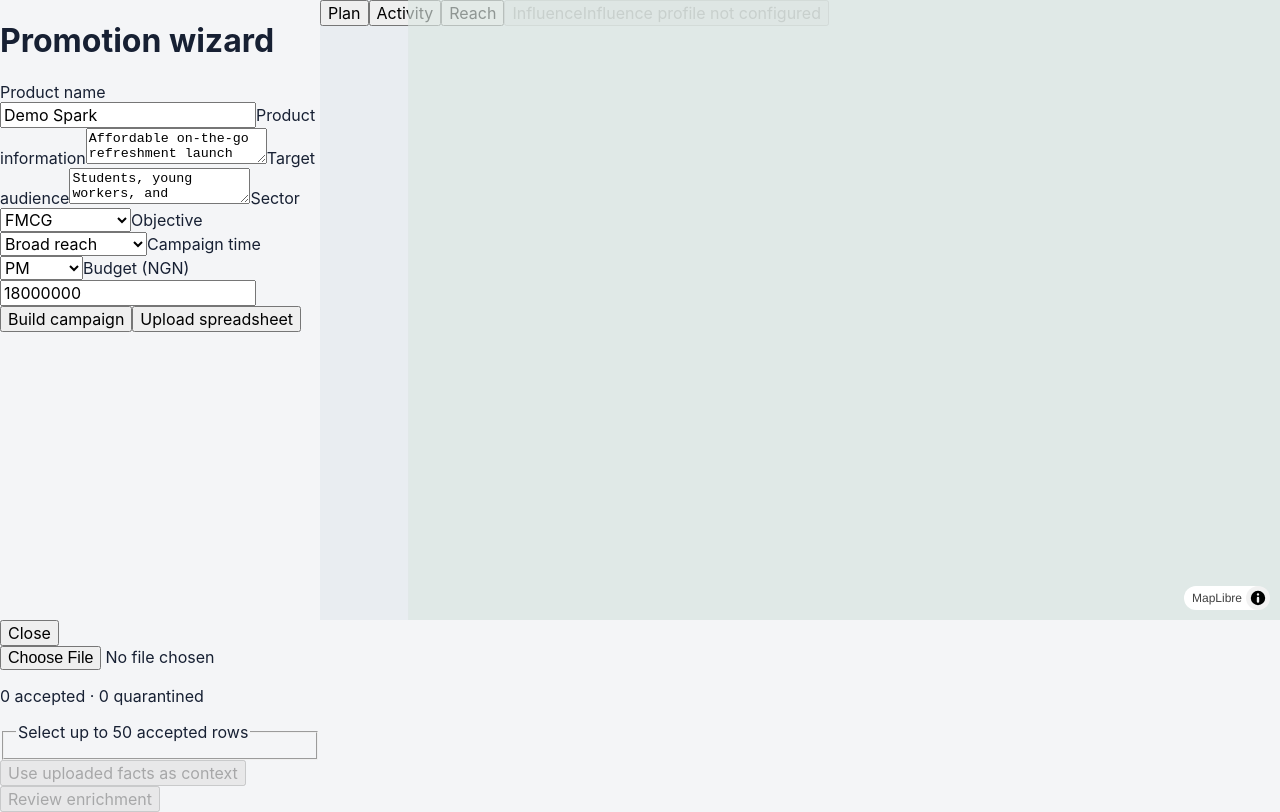
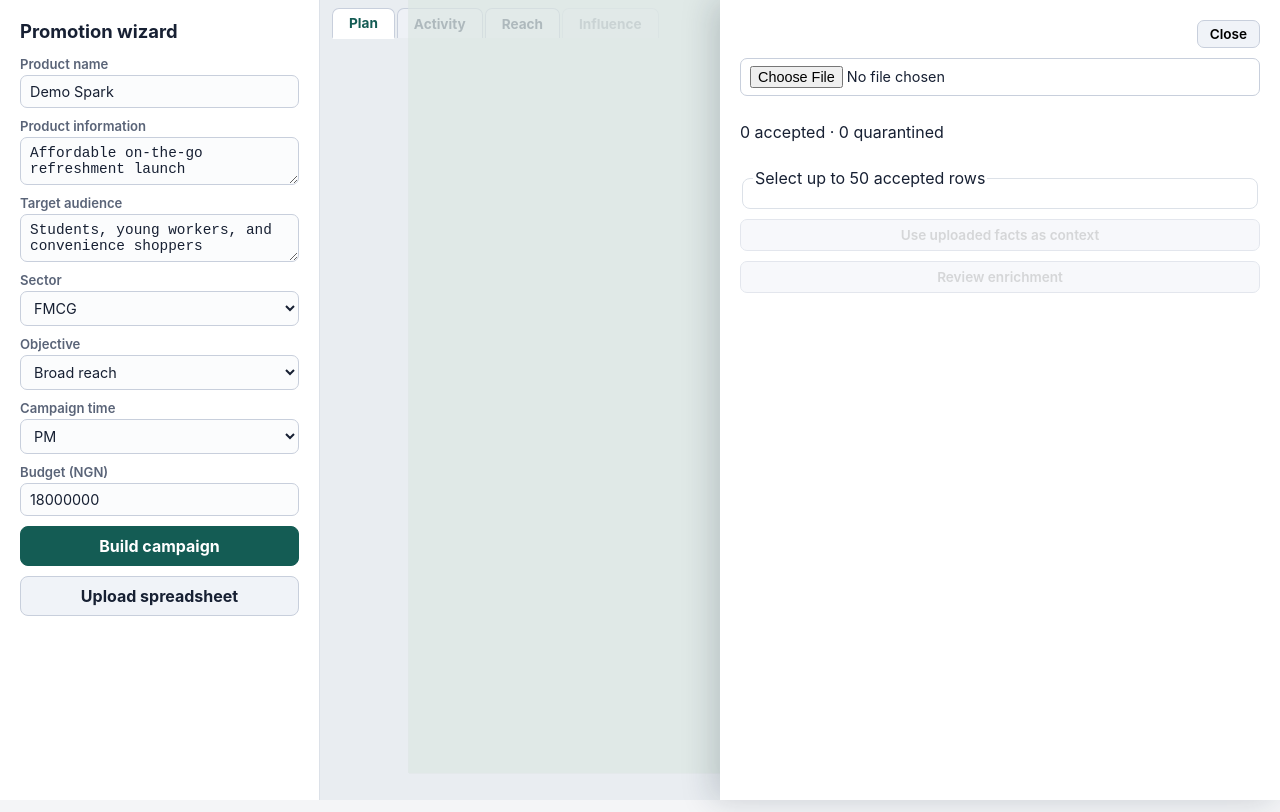
Before and after one commit to GeoTracka/ooh-datahub, a Next.js app: page / in a window 1280 px wide. Both pictures are taken after a click on the button "Upload spreadsheet". Built offline with nearby package versions, Linux system fonts and the light colour scheme.

Commit message:
feat: refine campaign explorer presentation

```diff
--- a/src/app/globals.css
+++ b/src/app/globals.css
@@ -87,10 +87,372 @@ button, input, select { font: inherit; }
   border-top: 1px solid #dce1e8;
 }
 
+/* Brief panel — left sidebar form */
+.brief-panel {
+  display: flex;
+  flex-direction: column;
+  gap: 10px;
+  padding: 20px;
+  background: #ffffff;
+  border-right: 1px solid #dce1e8;
+  overflow-y: auto;
+  max-height: 100vh;
+}
+.brief-panel h1 {
+  margin: 0 0 4px;
+  font-size: 1.15rem;
+  font-weight: 750;
+}
+.brief-panel label {
+  display: flex;
+  flex-direction: column;
+  gap: 3px;
+  font-size: 0.82rem;
+  font-weight: 600;
+  color: #5a6478;
+}
+.brief-panel input,
+.brief-panel select,
+.brief-panel textarea {
+  padding: 7px 9px;
+  border: 1px solid #c8cfdc;
+  border-radius: 7px;
+  font-size: 0.9rem;
+  font-weight: 400;
+  color: #172033;
+  background: #fbfcfd;
+}
+.brief-panel input:focus,
+.brief-panel select:focus,
+.brief-panel textarea:focus {
+  outline: 2px solid #3b82f6;
+  outline-offset: -1px;
+  border-color: #3b82f6;
+}
+.brief-panel textarea { resize: vertical; min-height: 44px; }
+.brief-panel button {
+  padding: 9px 14px;
+  border: 1px solid #c8cfdc;
+  border-radius: 8px;
+  background: #f0f3f8;
+  color: #172033;
+  font-weight: 650;
+  cursor: pointer;
+  transition: background 0.15s;
+}
+.brief-panel button:hover { background: #e3e8f0; }
+.brief-panel button[type="submit"] {
+  background: #145c54;
+  color: #ffffff;
+  border-color: #145c54;
+}
+.brief-panel button[type="submit"]:hover { background: #0f4942; }
+
+/* Screen-reader-only utility */
+.sr-only {
+  position: absolute;
+  width: 1px;
+  height: 1px;
+  padding: 0;
+  margin: -1px;
+  overflow: hidden;
+  clip: rect(0, 0, 0, 0);
+  white-space: nowrap;
+  border: 0;
+}
+
+/* Primary action button */
+.primary {
+  background: #145c54 !important;
+  color: #ffffff !important;
+  border-color: #145c54 !important;
+  font-weight: 750 !important;
+}
+.primary:hover:not(:disabled) { background: #0f4942 !important; }
+.primary:disabled { opacity: 0.5; cursor: not-allowed; }
+
+/* Map marker selected state */
+.map-marker.selected {
+  background: #b8860b;
+  border-color: #ffd700;
+  box-shadow: 0 4px 14px rgb(184 134 11 / 40%);
+}
+
+/* Lens tabs */
+.map-region [role="tablist"] {
+  display: flex;
+  gap: 2px;
+  padding: 8px 12px 0;
+  background: transparent;
+}
+.map-region [role="tab"] {
+  padding: 6px 16px;
+  border: 1px solid #c8cfdc;
+  border-bottom: none;
+  border-radius: 7px 7px 0 0;
+  background: #eef1f6;
+  color: #5a6478;
+  font-size: 0.85rem;
+  font-weight: 650;
+  cursor: pointer;
+}
+.map-region [role="tab"][aria-selected="true"] {
+  background: #ffffff;
+  color: #145c54;
+  border-bottom: 2px solid #ffffff;
+  margin-bottom: -1px;
+}
+.map-region [role="tab"]:disabled {
+  opacity: 0.45;
+  cursor: not-allowed;
+}
+
+/* Zone cards overlay */
+.zone-cards {
+  list-style: none;
+  margin: 0;
+  padding: 0;
+  display: flex;
+  flex-direction: column;
+  gap: 8px;
+}
+.zone-cards li {
+  background: #ffffff;
+  border: 1px solid #dce1e8;
+  border-radius: 10px;
+  box-shadow: 0 2px 8px rgb(16 32 51 / 8%);
+  overflow: hidden;
+}
+.zone-cards li > button {
+  display: flex;
+  flex-direction: column;
+  gap: 3px;
+  width: 100%;
+  padding: 10px 14px;
+  border: none;
+  background: transparent;
+  text-align: left;
+  cursor: pointer;
+  font-size: 0.82rem;
+  color: #5a6478;
+}
+.zone-cards li > button:hover { background: #f6f8fb; }
+.zone-cards strong { font-size: 0.95rem; color: #172033; }
+.zone-cards [aria-label$="sites"] {
+  display: flex;
+  flex-wrap: wrap;
+  gap: 4px;
+  padding: 6px 14px 10px;
+}
+.zone-cards [aria-label$="sites"] button {
+  padding: 3px 8px;
+  border: 1px solid #c8cfdc;
+  border-radius: 5px;
+  background: #f0f3f8;
+  font-size: 0.78rem;
+  cursor: pointer;
+}
+
+/* Package strip */
+.package-strip button {
+  border: 1px solid #dce1e8;
+  border-radius: 8px;
+  background: #f6f8fb;
+  padding: 8px 12px;
+  cursor: pointer;
+  text-align: left;
+  display: flex;
+  flex-direction: column;
+  gap: 2px;
+  font-size: 0.8rem;
+  color: #5a6478;
+}
+.package-strip button:hover { background: #eef1f6; }
+.package-strip strong { color: #172033; font-size: 1rem; }
+.package-strip small { color: #8a92a3; font-size: 0.75rem; }
+.package-strip > div {
+  display: flex;
+  flex-direction: column;
+  gap: 2px;
+  font-size: 0.8rem;
+  color: #5a6478;
+}
+.package-strip > div strong { color: #172033; font-size: 1rem; }
+
+/* Adjustments panel */
+[aria-label="Plan adjustments"] {
+  grid-column: 1 / -1;
+  padding: 14px 20px;
+  background: #f9fafc;
+  border-top: 1px solid #dce1e8;
+  display: flex;
+  flex-wrap: wrap;
+  gap: 10px;
+  align-items: flex-start;
+}
+[aria-label="Plan adjustments"] > strong {
+  width: 100%;
+  font-size: 0.9rem;
+  color: #172033;
+}
+[aria-label="Plan adjustments"] button {
+  padding: 6px 12px;
+  border: 1px solid #c8cfdc;
+  border-radius: 7px;
+  background: #ffffff;
+  font-size: 0.82rem;
+  font-weight: 600;
+  cursor: pointer;
+  color: #172033;
+}
+[aria-label="Plan adjustments"] button:hover { background: #eef1f6; }
+[aria-label="Plan adjustments"] > section,
+[aria-label="Plan adjustments"] > details {
+  width: 100%;
+}
+[aria-label="Plan adjustments"] h2,
+[aria-label="Plan adjustments"] h3 {
+  font-size: 0.9rem;
+  margin: 0 0 6px;
+}
+[aria-label="Plan adjustments"] dl {
+  display: grid;
+  grid-template-columns: max-content 1fr;
+  gap: 2px 12px;
+  margin: 4px 0;
+  font-size: 0.8rem;
+}
+[aria-label="Plan adjustments"] dt { color: #5a6478; font-weight: 600; }
+[aria-label="Plan adjustments"] dd { margin: 0; color: #172033; }
+[aria-label="Plan adjustments"] code {
+  font-size: 0.75rem;
+  background: #eef1f6;
+  padding: 1px 4px;
+  border-radius: 3px;
+  word-break: break-all;
+}
+
+/* Dialogs (CausalDrawer, RfqDrawer, UploadDialog) */
+[role="dialog"][aria-modal="true"] {
+  position: fixed;
+  top: 0;
+  right: 0;
+  bottom: 0;
+  width: min(560px, 100vw);
+  background: #ffffff;
+  box-shadow: -8px 0 30px rgb(16 32 51 / 18%);
+  overflow-y: auto;
+  padding: 20px;
+  z-index: 100;
+  display: flex;
+  flex-direction: column;
+  gap: 10px;
+}
+[role="dialog"][aria-modal="true"] > button:first-child {
+  align-self: flex-end;
+  padding: 5px 12px;
+  border: 1px solid #c8cfdc;
+  border-radius: 7px;
+  background: #f0f3f8;
+  cursor: pointer;
+  font-size: 0.85rem;
+}
+[role="dialog"][aria-modal="true"] label {
+  display: flex;
+  flex-direction: column;
+  gap: 3px;
+  font-size: 0.82rem;
+  font-weight: 600;
+  color: #5a6478;
+}
+[role="dialog"][aria-modal="true"] input,
+[role="dialog"][aria-modal="true"] select,
+[role="dialog"][aria-modal="true"] textarea {
+  padding: 7px 9px;
+  border: 1px solid #c8cfdc;
+  border-radius: 7px;
+  font-size: 0.9rem;
+}
+[role="dialog"][aria-modal="true"] button {
+  padding: 7px 12px;
+  border: 1px solid #c8cfdc;
+  border-radius: 7px;
+  background: #f0f3f8;
+  cursor: pointer;
+  font-size: 0.85rem;
+  font-weight: 600;
+}
+[role="dialog"][aria-modal="true"] button:hover:not(:disabled) { background: #e3e8f0; }
+[role="dialog"][aria-modal="true"] button:disabled { opacity: 0.5; cursor: not-allowed; }
+[role="dialog"][aria-modal="true"] pre {
+  background: #f4f5f7;
+  padding: 10px;
+  border-radius: 7px;
+  font-size: 0.78rem;
+  white-space: pre-wrap;
+  word-break: break-word;
+  max-height: 240px;
+  overflow-y: auto;
+}
+[role="dialog"][aria-modal="true"] h1 { font-size: 1.1rem; margin: 0; }
+[role="dialog"][aria-modal="true"] h2 { font-size: 0.95rem; margin: 0; }
+[role="dialog"][aria-modal="true"] h3 { font-size: 0.88rem; margin: 0; }
+[role="dialog"][aria-modal="true"] nav {
+  display: flex;
+  flex-wrap: wrap;
+  gap: 4px;
+  align-items: center;
+}
+[role="dialog"][aria-modal="true"] nav button {
+  padding: 3px 8px;
+  font-size: 0.78rem;
+}
+[role="dialog"][aria-modal="true"] dl {
+  display: grid;
+  grid-template-columns: max-content 1fr;
+  gap: 2px 12px;
+  font-size: 0.82rem;
+  margin: 4px 0;
+}
+[role="dialog"][aria-modal="true"] dt { color: #5a6478; font-weight: 600; }
+[role="dialog"][aria-modal="true"] dd { margin: 0; }
+[role="dialog"][aria-modal="true"] section {
+  display: flex;
+  flex-direction: column;
+  gap: 6px;
+}
+[role="dialog"][aria-modal="true"] fieldset {
+  border: 1px solid #dce1e8;
+  border-radius: 8px;
+  padding: 10px;
+  display: flex;
+  flex-direction: column;
+  gap: 6px;
+}
+[role="dialog"][aria-modal="true"] fieldset label {
+  flex-direction: row;
+  align-items: center;
+  gap: 6px;
+  font-weight: 400;
+  font-size: 0.85rem;
+}
+
+/* Uploaded planning status aside */
+[aria-label="Uploaded planning status"] {
+  padding: 10px 16px;
+  background: #fff8e1;
+  border-top: 1px solid #e8d48c;
+  font-size: 0.82rem;
+  display: flex;
+  flex-direction: column;
+  gap: 3px;
+}
+
 @media (max-width: 820px) {
   .planner-shell { display: block; }
   .map-region { min-height: 58vh; }
   .zone-cards { position: relative; top: 64px; left: 0; width: auto; margin: 0 12px; }
   .package-strip { grid-template-columns: 1fr 1fr; }
   .comparison-pair { grid-template-columns: 1fr; }
+  [role="dialog"][aria-modal="true"] { width: 100vw; }
 }
--- a/src/features/CausalDrawer.tsx
+++ b/src/features/CausalDrawer.tsx
@@ -66,7 +66,8 @@ export function CausalDrawer({
       returnFocusRef.current?.focus();
     };
   }, []);
-  const stage = measurement.stages.find((item) => item.id === activeStage)!;
+  const stage = measurement.stages.find((item) => item.id === activeStage);
+  if (!stage) return null;
   return (
     <aside role="dialog" aria-modal="true" aria-label="How delivery was estimated">
       <button ref={closeRef} type="button" onClick={onClose}>Close</button>
--- a/src/features/PlannerPage.tsx
+++ b/src/features/PlannerPage.tsx
@@ -193,7 +193,9 @@ export function PlannerPage() {
             metric: visible.brief.objective === "influential_core" ? "influence" : "reach",
           })}
           onSite={(siteId) => {
-            const zoneId = bundle.sites.find((site) => site.id === siteId)!.zoneId;
+            const site = bundle.sites.find((s) => s.id === siteId);
+            if (!site) return;
+            const zoneId = site.zoneId;
             const metric = visible.brief.objective === "influential_core" ? "influence" : "reach";
             openDrawer(
               { kind: "site", id: siteId, metric },
--- a/src/features/RfqDrawer.tsx
+++ b/src/features/RfqDrawer.tsx
@@ -30,9 +30,10 @@ export function RfqDrawer({
   onScheduleRevision(flightStart: string, flightEnd: string): void;
   generator?: typeof generateRfq;
 }) {
-  const supplierIds = [...new Set(plan.recommended.siteIds.map((siteId) =>
-    frozenLagosBundle.sites.find((site) => site.id === siteId)!.supplierId
-  ))].sort();
+  const supplierIds = [...new Set(plan.recommended.siteIds.flatMap((siteId) => {
+    const site = frozenLagosBundle.sites.find((s) => s.id === siteId);
+    return site ? [site.supplierId] : [];
+  }))].sort();
   const [buyerName, setBuyerName] = useState("");
   const [buyerEmail, setBuyerEmail] = useState("");
   const [responseDeadline, setResponseDeadline] = useState("");
```
Also changed, not shown: src/features/UploadDialog.tsx (+6 -2 lines), COMMIT_MSG.txt (deleted).
